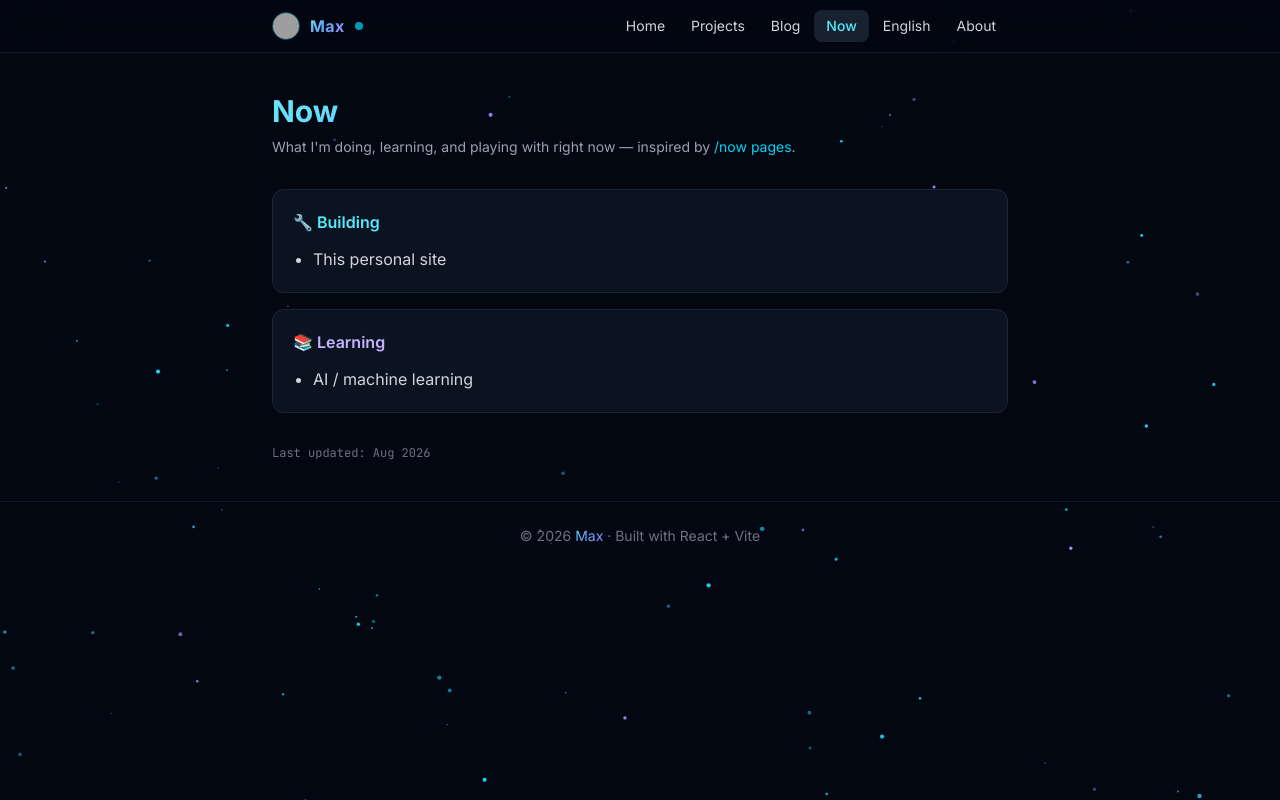
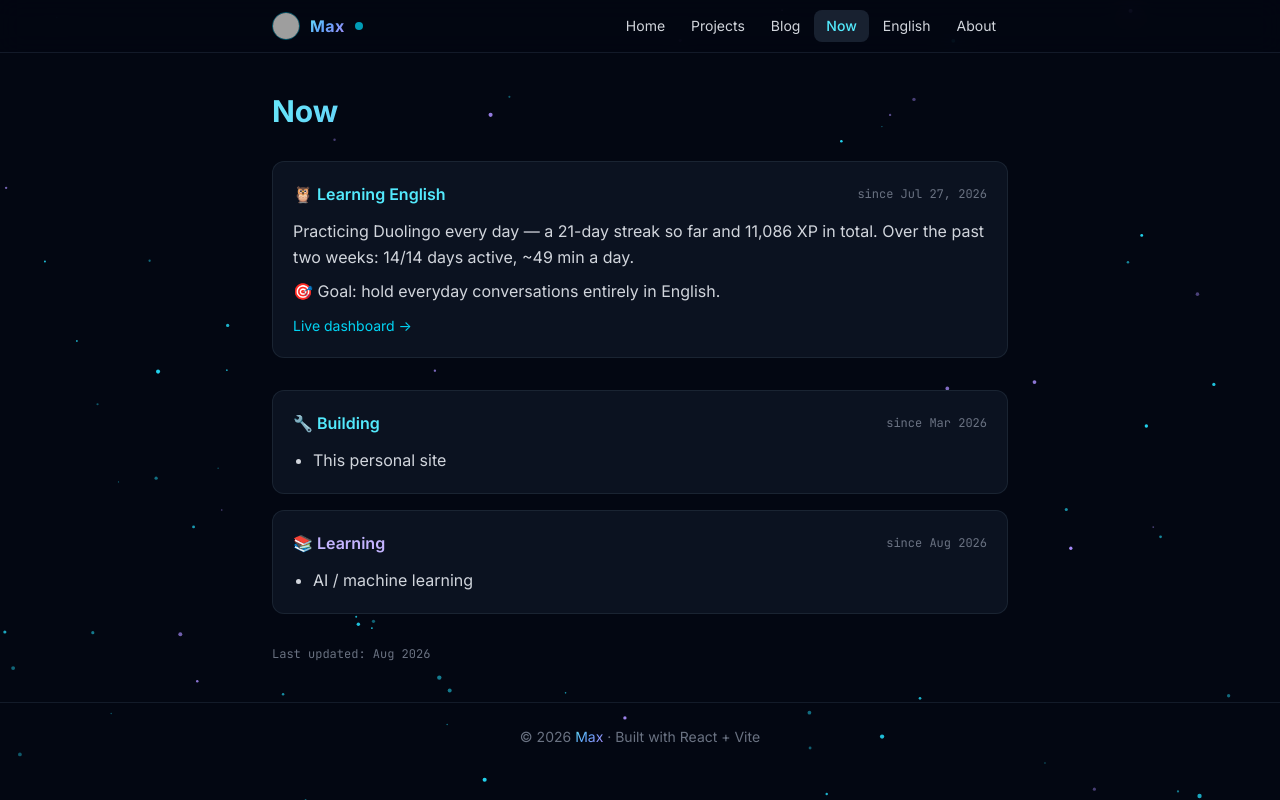
Before and after one commit to maxhello/maxhello.github.io, a React (Vite) app: page /now in a window 1280 px wide. Built offline with nearby package versions, Linux system fonts and the light colour scheme; grey boxes are pictures that could not be loaded.

Commit message:
Rework Now and About pages: live English stats card and letter-style bio

```diff
--- a/src/pages/About.tsx
+++ b/src/pages/About.tsx
@@ -1,3 +1,4 @@
+import { Link } from 'react-router-dom'
 import { SectionTitle } from '../components/ui'
 import { usePageTitle } from '../hooks/usePageTitle'
 
@@ -6,15 +7,33 @@ export default function About() {
   return (
     <div className="space-y-8">
       <SectionTitle>About Me</SectionTitle>
-      <div className="space-y-4 leading-relaxed text-gray-300">
+      {/* 书信体:内容来自本人真实口述(2026-08),隐去可定位个人的细节 */}
+      <div className="max-w-2xl space-y-4 leading-relaxed text-gray-300">
         <p>
-          I'm <span className="text-cyan-300">Max</span> (Zhang), a backend /
-          systems engineer interested in system design, performance, and
-          lately AI and machine learning.
+          Hi, I'm Max — a backend / systems engineer interested in system
+          design, performance, and lately AI.
         </p>
-        <p className="text-sm text-gray-500">
-          (Timeline and skills breakdown coming soon — real content only.)
+        <p>
+          I like simple things kept simple: think the plan through first, then
+          build it one module at a time.
         </p>
+        <p>
+          A while ago I noticed my free time quietly disappearing into short
+          videos, so I traded it for learning a little every day — these days
+          that's English, with a streak you can follow live on{' '}
+          <Link to="/english" className="link-underline text-cyan-400">
+            the dashboard
+          </Link>
+          .
+        </p>
+        <p>
+          What I'm up to is on <Link to="/now" className="link-underline text-cyan-400">/now</Link>, what
+          I've built is on{' '}
+          <Link to="/projects" className="link-underline text-cyan-400">/projects</Link>, and
+          occasional longer notes live on{' '}
+          <Link to="/blog" className="link-underline text-cyan-400">/blog</Link>.
+        </p>
+        <p className="pt-2 text-right text-gray-400">— Max</p>
       </div>
     </div>
   )
--- a/src/pages/Now.tsx
+++ b/src/pages/Now.tsx
@@ -1,46 +1,97 @@
-import { Card, SectionSubtitle, SectionTitle } from '../components/ui'
+import { Link } from 'react-router-dom'
+import history from '../../data/duolingo-history.json'
+import { Card, SectionTitle } from '../components/ui'
 import { usePageTitle } from '../hooks/usePageTitle'
 
+// since 取真实起点:建站 = 仓库首提交,条目本身 = git 历史里首次出现的日期
 const sections = [
   {
     icon: '🔧',
     title: 'Building',
     titleClass: 'text-cyan-300',
+    since: 'since Mar 2026',
     items: ['This personal site'],
   },
   {
     icon: '📚',
     title: 'Learning',
     titleClass: 'text-violet-300',
+    since: 'since Aug 2026',
     items: ['AI / machine learning'],
   },
 ]
+
+// 英语学习数据与 English 页同源(快照每日自动部署),数字跟着更新,不会写死过期
+interface DayDetail {
+  lessons: number
+  minutes: number
+  xp: number
+}
+interface Snapshot {
+  totalXp: number
+  streak: number
+  streakStart: string
+  daily?: Record<string, DayDetail>
+}
+
+const snaps = history as Snapshot[]
+const latest = snaps[snaps.length - 1]
+const last14 = Object.entries(latest.daily ?? {})
+  .sort(([a], [b]) => a.localeCompare(b))
+  .slice(-14)
+const activeDays = last14.filter(([, v]) => v.xp > 0).length
+const avgMinutes = Math.round(
+  last14.reduce((s, [, v]) => s + v.minutes, 0) / Math.max(1, activeDays),
+)
+
+/** streakStart "2026-07-27" → "Jul 27, 2026"(与页面其余英文月份风格一致) */
+function prettyDate(iso: string): string {
+  return new Date(`${iso}T00:00:00Z`).toLocaleDateString('en-US', {
+    month: 'short',
+    day: 'numeric',
+    year: 'numeric',
+    timeZone: 'UTC',
+  })
+}
 
 export default function Now() {
   usePageTitle('Now')
   return (
     <div className="space-y-8">
-      <div>
-        <SectionTitle>Now</SectionTitle>
-        <SectionSubtitle>
-          What I'm doing, learning, and playing with right now — inspired by{' '}
-          <a
-            href="https://nownownow.com/"
-            target="_blank"
-            rel="noreferrer"
-            className="text-cyan-400 hover:text-cyan-300"
-          >
-            /now pages
-          </a>
-          .
-        </SectionSubtitle>
-      </div>
+      <SectionTitle>Now</SectionTitle>
+
+      <Card>
+        <div className="mb-3 flex items-center justify-between">
+          <h2 className="font-semibold text-cyan-300">🦉 Learning English</h2>
+          <span className="font-mono text-xs text-gray-500">
+            since {prettyDate(latest.streakStart)}
+          </span>
+        </div>
+        <p className="leading-relaxed text-gray-300">
+          Practicing Duolingo every day — a {latest.streak}-day streak so far and{' '}
+          {latest.totalXp.toLocaleString()} XP in total. Over the past two weeks:{' '}
+          {activeDays}/{last14.length} days active, ~{avgMinutes} min a day.
+        </p>
+        <p className="mt-2 leading-relaxed text-gray-300">
+          🎯 Goal: hold everyday conversations entirely in English.
+        </p>
+        <Link
+          to="/english"
+          className="mt-3 inline-block text-sm text-cyan-400 hover:text-cyan-300"
+        >
+          Live dashboard →
+        </Link>
+      </Card>
+
       <div className="space-y-4">
         {sections.map((s) => (
           <Card key={s.title}>
-            <h2 className={`mb-3 font-semibold ${s.titleClass}`}>
-              {s.icon} {s.title}
-            </h2>
+            <div className="mb-3 flex items-center justify-between">
+              <h2 className={`font-semibold ${s.titleClass}`}>
+                {s.icon} {s.title}
+              </h2>
+              <span className="font-mono text-xs text-gray-500">{s.since}</span>
+            </div>
             <ul className="list-disc space-y-1.5 pl-5 leading-relaxed text-gray-300">
               {s.items.map((item) => (
                 <li key={item}>{item}</li>
```
